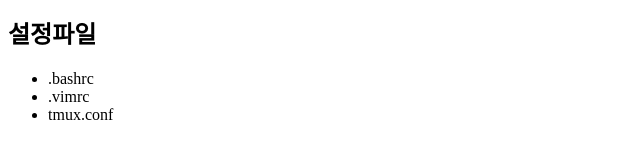
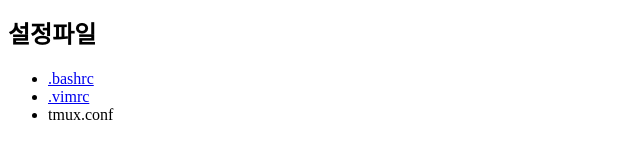
Before and after one commit to k1610221/memo, a plain HTML site: page index.html in a window 1280 px wide. Shown: the part 243-402 px from the top of the page, 0-640 px from the left. Drawn offline with Linux system fonts and the light colour scheme.

Commit message:
Add link on .bashrc and .vimrc

```diff
--- a/index.html
+++ b/index.html
@@ -16,8 +16,8 @@
         </ul>
         <h2>설정파일</h2>
         <ul>
-            <li>.bashrc</li>
-            <li>.vimrc</li>
+            <li><a href="https://raw.githubusercontent.com/k1610221/memo/main/config_files/.bashrc">.bashrc</a></li>
+            <li><a href="https://raw.githubusercontent.com/k1610221/memo/main/config_files/.vimrc">.vimrc</a></li>
             <li>tmux.conf</li>
         </ul>
     </body>
```
